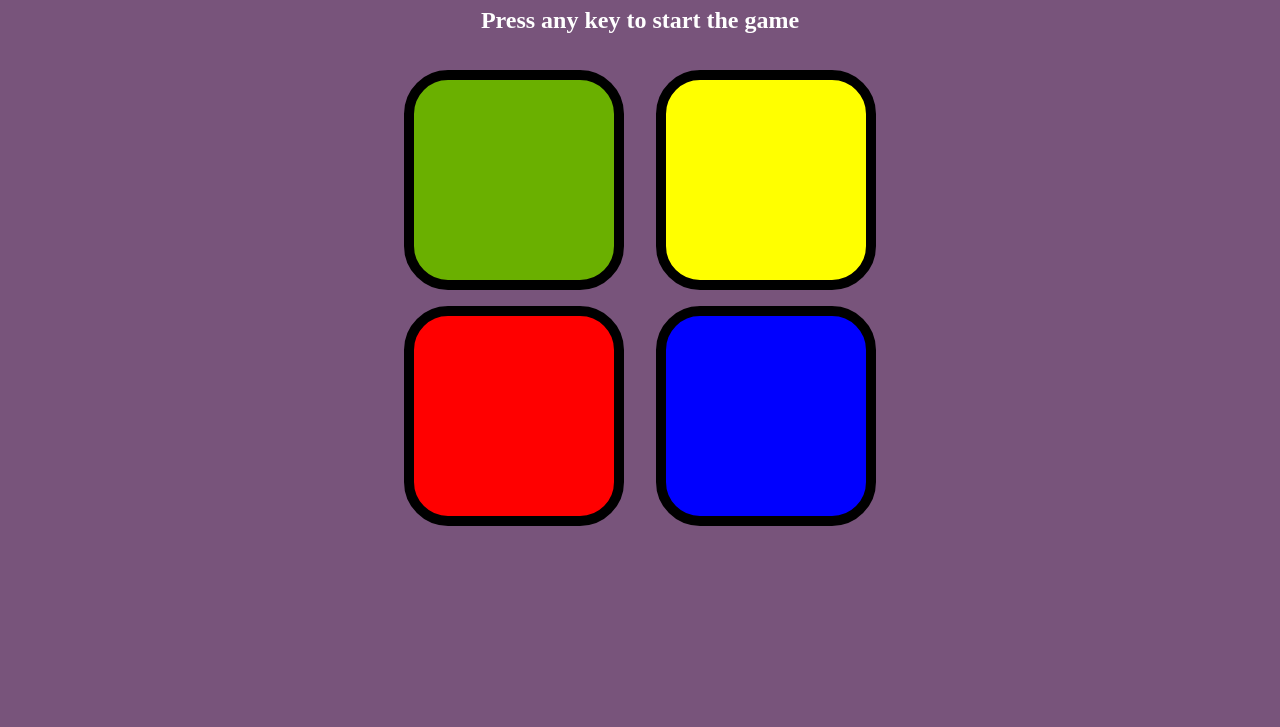
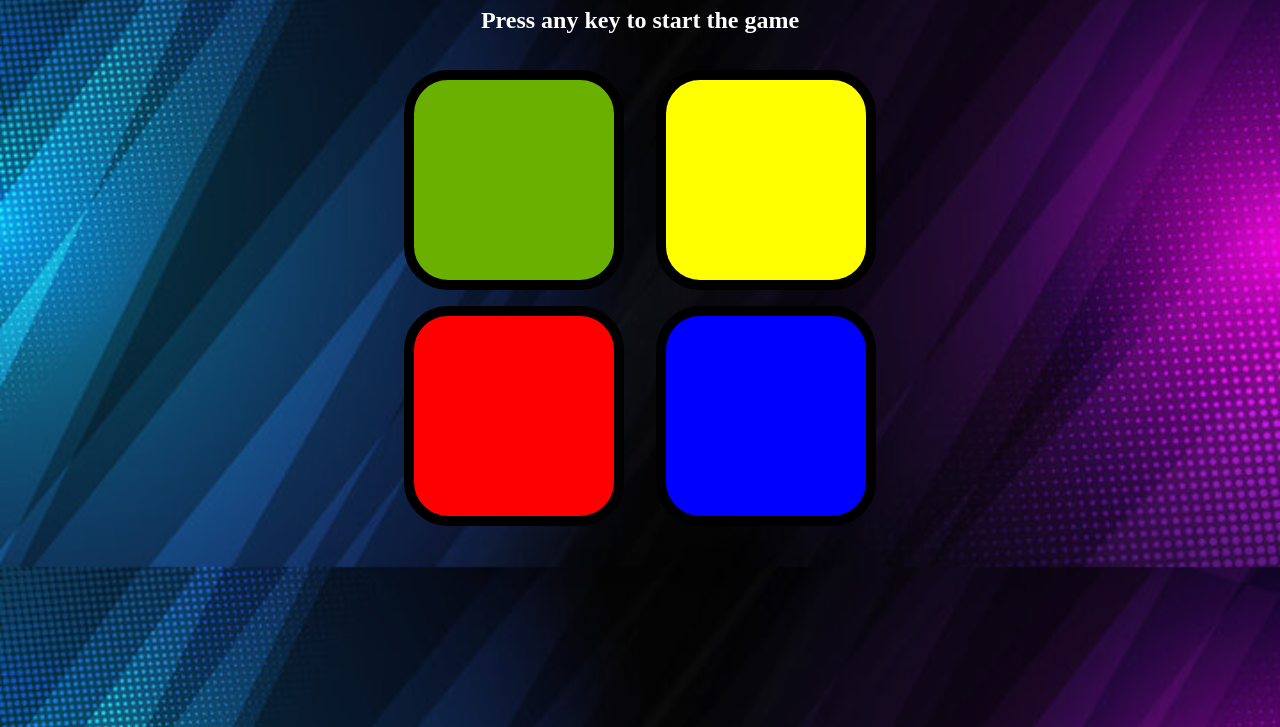
Before and after one commit to darsh7778/Simon-Says-Project, a plain HTML site: page index.html in a window 1280 px wide. Shown: the part 73-800 px from the top of the page. Drawn offline with Linux system fonts and the light colour scheme.

Commit message:
background image is added

```diff
--- a/style.css
+++ b/style.css
@@ -1,6 +1,8 @@
 body {
     text-align: center;
     background-color: rgb(120, 84, 123);
+    background-image: url(bg.jpg);
+    background-size: cover;
 }
 
 .btn {
```
Also changed, not shown: bg.jpg (added), 1 other file.
